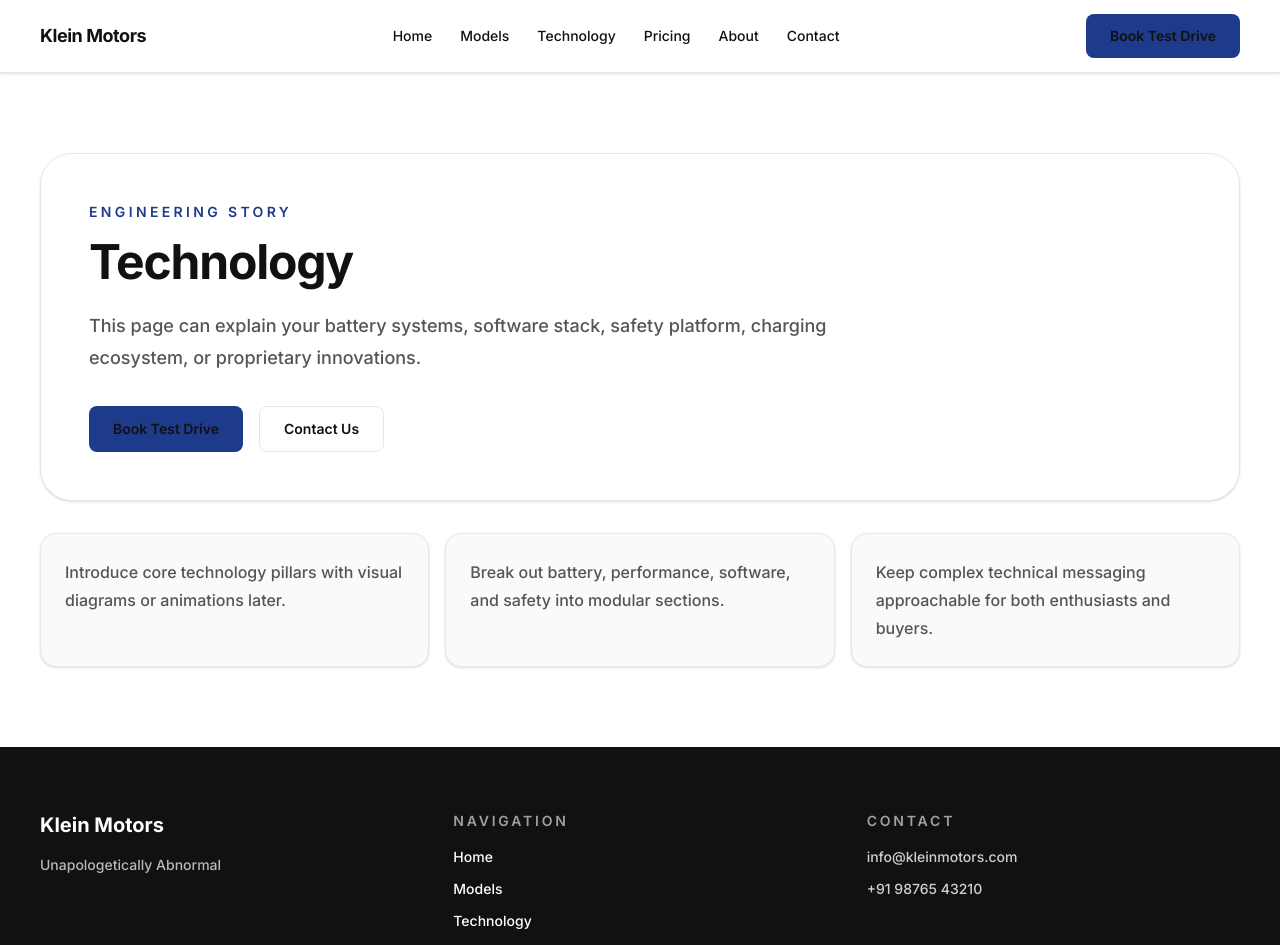
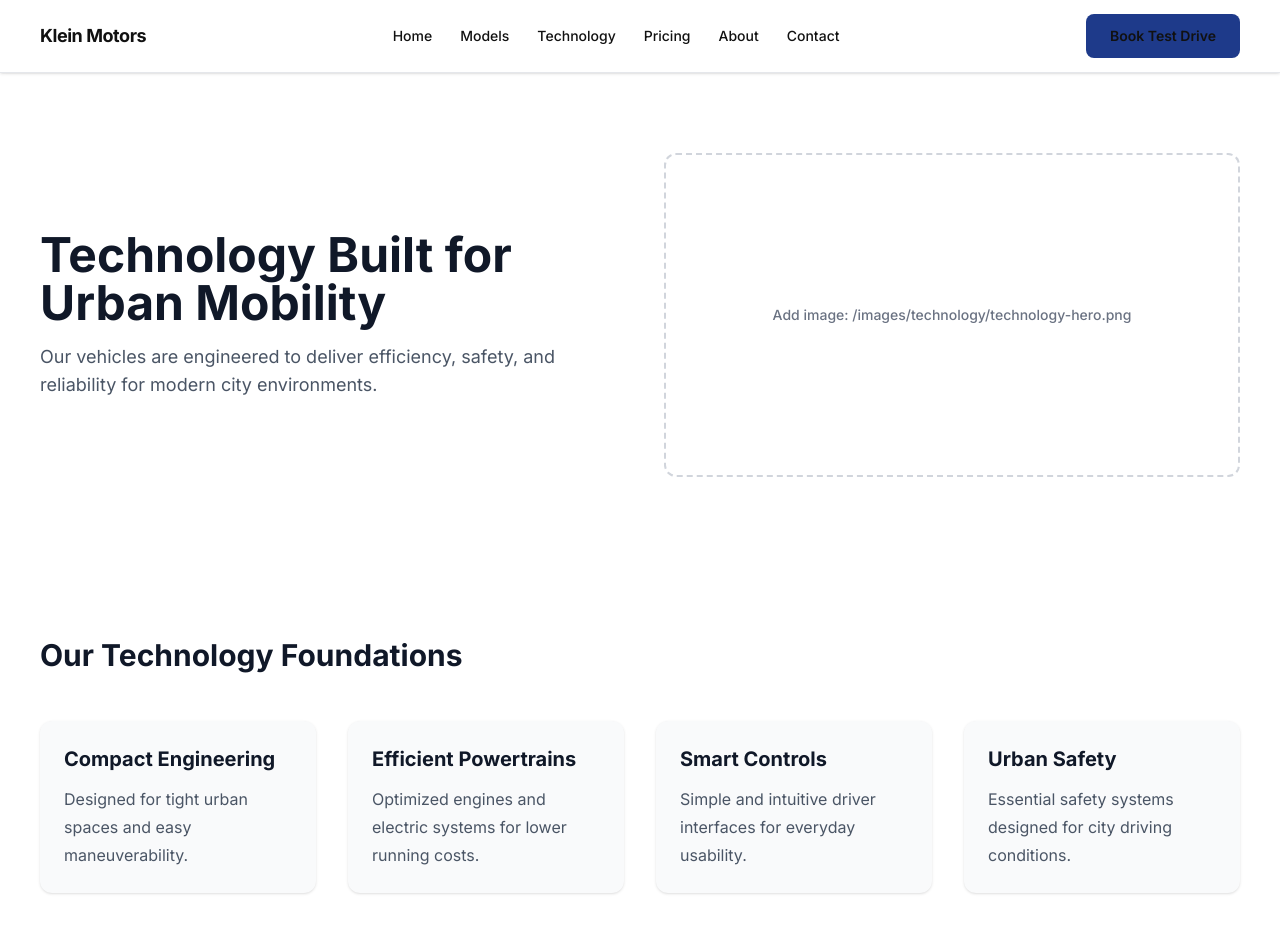
Before and after one commit to Riteshk64/klein, a Next.js app: page /technology in a window 1280 px wide. Shown: the top 945 px of the page. Built offline with nearby package versions, Linux system fonts and the light colour scheme.

Commit message:
added basic elements in tech page

```diff
--- /dev/null
+++ b/app/components/technology/feature-grid.tsx
@@ -0,0 +1,15 @@
+type FeatureGridProps = {
+  features: string[];
+};
+
+export function FeatureGrid({ features }: FeatureGridProps) {
+  return (
+    <div className="mt-12 grid grid-cols-1 gap-8 md:grid-cols-3">
+      {features.map((feature) => (
+        <div key={feature} className="rounded-xl bg-gray-50 p-6 text-center">
+          <p className="font-medium text-gray-900">{feature}</p>
+        </div>
+      ))}
+    </div>
+  );
+}
--- /dev/null
+++ b/app/components/technology/image-placeholder.tsx
@@ -0,0 +1,17 @@
+type ImagePlaceholderProps = {
+  label: string;
+  className?: string;
+};
+
+export function ImagePlaceholder({
+  label,
+  className = "",
+}: ImagePlaceholderProps) {
+  return (
+    <div
+      className={`flex w-full aspect-[16/9] items-center justify-center rounded-xl border-2 border-dashed border-gray-300 text-center text-gray-500 ${className}`}
+    >
+      <p className="px-6 text-sm font-medium leading-6">{label}</p>
+    </div>
+  );
+}
--- /dev/null
+++ b/app/components/technology/section-container.tsx
@@ -0,0 +1,17 @@
+import type { ReactNode } from "react";
+
+type SectionContainerProps = {
+  children: ReactNode;
+  className?: string;
+};
+
+export function SectionContainer({
+  children,
+  className = "",
+}: SectionContainerProps) {
+  return (
+    <section className={`py-20 ${className}`}>
+      <div className="mx-auto max-w-7xl px-6 lg:px-10">{children}</div>
+    </section>
+  );
+}
--- /dev/null
+++ b/app/components/technology/technology-card.tsx
@@ -0,0 +1,16 @@
+type TechnologyCardProps = {
+  title: string;
+  description: string;
+};
+
+export function TechnologyCard({
+  title,
+  description,
+}: TechnologyCardProps) {
+  return (
+    <article className="rounded-xl bg-gray-50 p-6 shadow-sm">
+      <h3 className="text-xl font-bold text-gray-900">{title}</h3>
+      <p className="mt-3 leading-7 text-gray-600">{description}</p>
+    </article>
+  );
+}
--- a/app/configurator-content.ts
+++ b/app/configurator-content.ts
@@ -101,7 +101,7 @@ export const configuratorModels: ConfigModel[] = [
         id: "smart-digital-dashboard",
         label: "Smart Digital Dashboard",
         description: "Large touchscreen with all controls integrated.",
-        priceDelta: 15000,
+        priceDelta: 25000,
       },
     ],
   },
@@ -145,7 +145,7 @@ export const configuratorModels: ConfigModel[] = [
             id: "750cc",
             label: "750 cc",
             description: "Higher displacement option for added performance.",
-            priceDelta: 14000,
+            priceDelta: 25000,
           },
         ],
       },
--- /dev/null
+++ b/app/technology-content.ts
@@ -0,0 +1,27 @@
+export const technologyFoundations = [
+  {
+    title: "Compact Engineering",
+    description: "Designed for tight urban spaces and easy maneuverability.",
+  },
+  {
+    title: "Efficient Powertrains",
+    description: "Optimized engines and electric systems for lower running costs.",
+  },
+  {
+    title: "Smart Controls",
+    description: "Simple and intuitive driver interfaces for everyday usability.",
+  },
+  {
+    title: "Urban Safety",
+    description: "Essential safety systems designed for city driving conditions.",
+  },
+];
+
+export const safetyFeatures = [
+  "Dual Airbags",
+  "Anti-lock Braking System (ABS)",
+  "Reverse Parking Sensors",
+  "Seatbelt Reminder",
+  "Strong Body Structure",
+  "Electronic Stability Control",
+];
--- a/app/technology/page.tsx
+++ b/app/technology/page.tsx
@@ -1,11 +1,182 @@
 import type { Metadata } from "next";
-import { PageScaffold } from "../components/page-scaffold";
-import { pageContent } from "../site-content";
+import Link from "next/link";
+import { FeatureGrid } from "../components/technology/feature-grid";
+import { ImagePlaceholder } from "../components/technology/image-placeholder";
+import { SectionContainer } from "../components/technology/section-container";
+import { TechnologyCard } from "../components/technology/technology-card";
+import { safetyFeatures, technologyFoundations } from "../technology-content";
 
 export const metadata: Metadata = {
   title: "Technology",
 };
 
 export default function TechnologyPage() {
-  return <PageScaffold content={pageContent.technology} />;
+  return (
+    <main className="bg-white">
+      <SectionContainer>
+        <div className="grid grid-cols-1 items-center gap-12 lg:grid-cols-2">
+          <div>
+            <h1 className="text-4xl font-bold text-gray-900 lg:text-5xl">
+              Technology Built for Urban Mobility
+            </h1>
+            <p className="mt-4 max-w-xl text-lg text-gray-600">
+              Our vehicles are engineered to deliver efficiency, safety, and
+              reliability for modern city environments.
+            </p>
+          </div>
+
+          <ImagePlaceholder label="Add image: /images/technology/technology-hero.png" />
+        </div>
+      </SectionContainer>
+
+      <SectionContainer>
+        <div>
+          <h2 className="text-3xl font-bold text-gray-900">
+            Our Technology Foundations
+          </h2>
+          <div className="mt-12 grid grid-cols-1 gap-8 md:grid-cols-2 lg:grid-cols-4">
+            {technologyFoundations.map((card) => (
+              <TechnologyCard
+                key={card.title}
+                description={card.description}
+                title={card.title}
+              />
+            ))}
+          </div>
+        </div>
+      </SectionContainer>
+
+      <SectionContainer>
+        <div className="grid grid-cols-1 items-center gap-12 lg:grid-cols-2">
+          <div>
+            <h2 className="text-3xl font-bold text-gray-900">
+              Powertrain Technology
+            </h2>
+            <h3 className="mt-6 text-2xl font-bold text-gray-900">
+              Petrol Engine Technology
+            </h3>
+            <p className="mt-4 max-w-xl text-lg leading-8 text-gray-600">
+              Our compact petrol engines are engineered for reliability,
+              efficiency, and easy maintenance in dense urban environments.
+            </p>
+            <ul className="mt-6 space-y-3 text-gray-600">
+              <li>Fuel-efficient small displacement engines</li>
+              <li>Low maintenance design</li>
+              <li>Reliable daily performance</li>
+              <li>Reduced emissions</li>
+            </ul>
+          </div>
+
+          <ImagePlaceholder label="Add image: /images/technology/ice-engine.png" />
+        </div>
+      </SectionContainer>
+
+      <SectionContainer>
+        <div className="grid grid-cols-1 items-center gap-12 lg:grid-cols-2">
+          <div className="lg:order-2">
+            <h2 className="text-3xl font-bold text-gray-900">
+              Electric Drive System
+            </h2>
+            <p className="mt-4 max-w-xl text-lg leading-8 text-gray-600">
+              Our electric powertrain delivers smooth acceleration, quiet
+              operation, and lower running costs for urban mobility.
+            </p>
+            <ul className="mt-6 space-y-3 text-gray-600">
+              <li>Lithium-ion battery system</li>
+              <li>Fast charging capability</li>
+              <li>Quiet operation</li>
+              <li>Energy-efficient performance</li>
+            </ul>
+          </div>
+
+          <ImagePlaceholder
+            className="lg:order-1"
+            label="Add image: /images/technology/electric-powertrain.png"
+          />
+        </div>
+      </SectionContainer>
+
+      <SectionContainer>
+        <div>
+          <h2 className="text-3xl font-bold text-gray-900">Safety Systems</h2>
+          <FeatureGrid features={safetyFeatures} />
+          <ImagePlaceholder
+            className="mt-12"
+            label="Add image: /images/technology/safety-systems.png"
+          />
+        </div>
+      </SectionContainer>
+
+      <SectionContainer>
+        <div className="grid grid-cols-1 items-center gap-12 lg:grid-cols-2">
+          <div>
+            <h2 className="text-3xl font-bold text-gray-900">
+              Smart Connectivity and Controls
+            </h2>
+            <ul className="mt-6 space-y-3 text-gray-600">
+              <li>Digital Instrument Cluster</li>
+              <li>Touchscreen Control System</li>
+              <li>Bluetooth Connectivity</li>
+              <li>Navigation Support</li>
+              <li>USB Charging Ports</li>
+            </ul>
+          </div>
+
+          <ImagePlaceholder label="Add image: /images/technology/dashboard-system.png" />
+        </div>
+      </SectionContainer>
+
+      <SectionContainer>
+        <div className="grid grid-cols-1 items-center gap-12 lg:grid-cols-2">
+          <div className="lg:order-2">
+            <h2 className="text-3xl font-bold text-gray-900">
+              Engineered for Efficiency
+            </h2>
+            <ul className="mt-6 space-y-3 text-gray-600">
+              <li>Lightweight vehicle structure</li>
+              <li>Optimized aerodynamics</li>
+              <li>Low rolling resistance tires</li>
+              <li>Energy-efficient components</li>
+            </ul>
+          </div>
+
+          <ImagePlaceholder
+            className="lg:order-1"
+            label="Add image: /images/technology/efficiency-design.png"
+          />
+        </div>
+      </SectionContainer>
+
+      <SectionContainer>
+        <div>
+          <h2 className="text-3xl font-bold text-gray-900">
+            Innovation for Tomorrow
+          </h2>
+          <p className="mt-4 max-w-3xl text-lg leading-8 text-gray-600">
+            We continue to develop technologies that improve sustainability,
+            efficiency, and urban mobility for the next generation of
+            transportation.
+          </p>
+          <ImagePlaceholder
+            className="mt-12"
+            label="Add image: /images/technology/future-technology.png"
+          />
+        </div>
+      </SectionContainer>
+
+      <section className="bg-blue-600 py-20 text-white">
+        <div className="mx-auto max-w-7xl px-6 text-center lg:px-10">
+          <h2 className="text-4xl font-bold">
+            Experience Technology Built for the City
+          </h2>
+          <Link
+            className="mt-8 inline-flex items-center rounded-lg bg-white px-6 py-3 font-semibold text-blue-600 transition hover:bg-gray-100"
+            href="/build-and-pricing"
+          >
+            Build &amp; Price
+          </Link>
+        </div>
+      </section>
+    </main>
+  );
 }
```
